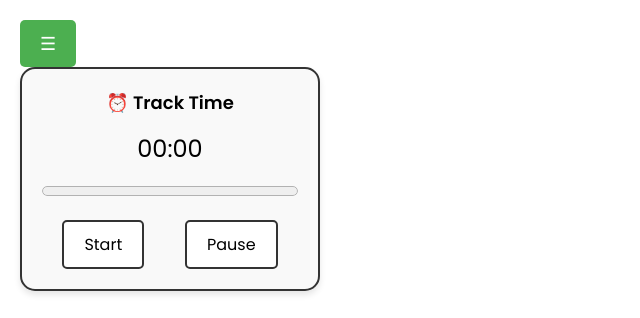
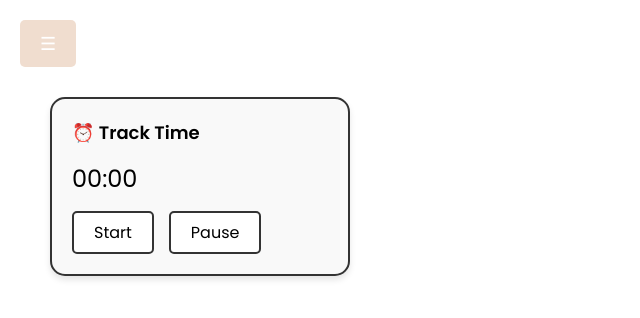
Before and after one commit to Krish-Prajapati/Visionary-Trojans, a plain HTML site: page index.html in a window 1280 px wide. Shown: the whole page, without its empty margins (0-640 px from the left). Drawn offline with Linux system fonts and the light colour scheme.

Commit message:
Ui Designed 01

```diff
--- a/index.html
+++ b/index.html
@@ -3,7 +3,7 @@
 <head>
     <meta charset="UTF-8">
     <meta name="viewport" content="width=device-width, initial-scale=1.0">
-    <title>Sidebar Menu Example</title>
+    <title>Employee management system</title>
     <link rel="stylesheet" href="https://fonts.googleapis.com/css2?family=Poppins:wght@400;600&display=swap">
     <link rel="stylesheet" href="style.css">
 </head>
@@ -29,7 +29,7 @@
             <span>Track Time</span>
         </div>
         <div class="timer" id="timer">00:00</div>
-        <progress id="progressBar" value="0" max="100"></progress>
+        <!-- <progress id="progressBar" value="0" max="100"></progress> -->
         <div class="buttons">
             <button id="startButton" onclick="startTimer()">Start</button>
             <button id="pauseButton" onclick="pauseTimer()">Pause</button>
@@ -38,6 +38,7 @@
 
 </div>
 
+
 <script src="script.js"></script>
 
 </body>
--- a/script.js
+++ b/script.js
@@ -47,7 +47,32 @@ function updateTimer() {
     document.getElementById('timer').innerText =
         (minutes < 10 ? '0' : '') + minutes + ':' + (displaySeconds < 10 ? '0' : '') + displaySeconds;
 
-    // Update the progress bar (this is just a basic simulation)
-    const progressBar = document.getElementById('progressBar');
-    progressBar.value = (seconds % 100); // Loops progress bar after 100 seconds
+    // // Update the progress bar (this is just a basic simulation)
+    // const progressBar = document.getElementById('progressBar');
+    // progressBar.value = (seconds % 100); // Loops progress bar after 100 seconds
 }
+// const tasks = ["Task 1", "Task 2", "Task 3"]; // Example tasks array
+//     const taskList = document.getElementById('task-list');
+//     const noTasksMessage = document.getElementById('no-tasks');
+
+//     function displayTasks() {
+//         taskList.innerHTML = ''; // Clear existing tasks
+//         if (tasks.length === 0) {
+//             noTasksMessage.style.display = 'block'; // Show the 'well done' message
+//         } else {
+//             noTasksMessage.style.display = 'none'; // Hide the 'well done' message
+//             tasks.forEach((task, index) => {
+//                 const taskElement = document.createElement('div');
+//                 taskElement.className = 'task';
+//                 taskElement.innerText = task;
+//                 taskList.appendChild(taskElement);
+//             });
+//         }
+//     }
+
+//     document.getElementById('pull-button').addEventListener('click', function() {
+//         tasks.pop(); // Simulate task completion
+//         displayTasks();
+//     });
+
+//     displayTasks(); // Initial display of tasks
--- a/style.css
+++ b/style.css
@@ -36,13 +36,13 @@ body {
 }
 
 .sidebar a:hover {
-    background-color: #4CAF50;
+    background-color: #F0DDCF;
     border-radius: 15px;
 }
 
 /* Active link styling */
 .sidebar a.active {
-    background-color: #4CAF50;
+    background-color: #F0DDCF;
     border-radius: 15px;
 }
 
@@ -57,7 +57,7 @@ body {
 
 /* Button to open sidebar */
 .open-btn {
-    background-color: #4CAF50;
+    background-color: #F0DDCF;
     color: white;
     padding: 10px 20px;
     border: none;
@@ -81,7 +81,8 @@ body {
     border: 2px solid #333;
     border-radius: 15px;
     padding: 20px;
-    text-align: center;
+    margin: 30px;
+    text-align: left;
     background-color: #f9f9f9;
     box-shadow: 0px 4px 6px rgba(0, 0, 0, 0.1);
 }
@@ -97,26 +98,52 @@ body {
     margin-bottom: 15px;
 }
 
-progress {
+/* progress {
     width: 100%;
     height: 20px;
     margin-bottom: 15px;
-}
+} */
 
 .buttons {
     display: flex;
-    justify-content: space-around;
+    justify-content: flex-start;
 }
 
 button {
-    padding: 10px 20px;
+    padding: 7px 20px;
     font-size: 16px;
     border: 2px solid #333;
     border-radius: 5px;
     background-color: #fff;
     cursor: pointer;
+    margin-right : 15px ;
+
 }
 
 button:hover {
     background-color: #ddd;
 }
+/* .task-container {
+    border: 2px solid #000;
+    padding: 20px;
+    width: 300px;
+    margin: 20px auto;
+}
+.task {
+    margin: 10px 0;
+    padding: 5px;
+    border-bottom: 1px solid #ddd;
+}
+#no-tasks {
+    color: green;
+    font-weight: bold;
+}
+button {
+    padding: 10px 20px;
+    cursor: pointer;
+    background-color: #007BFF;
+    color: white;
+    border: none;
+    border-radius: 5px;
+    font-size: 16px;
+} */
```
